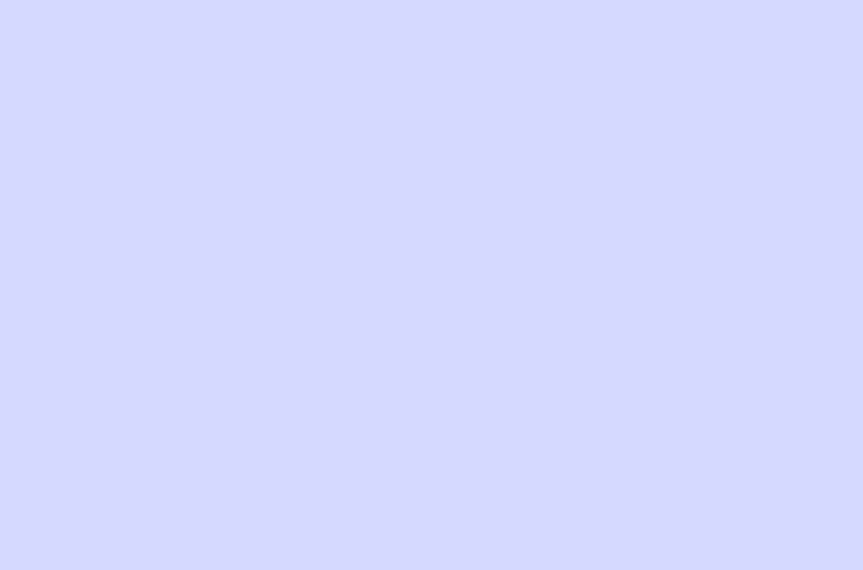
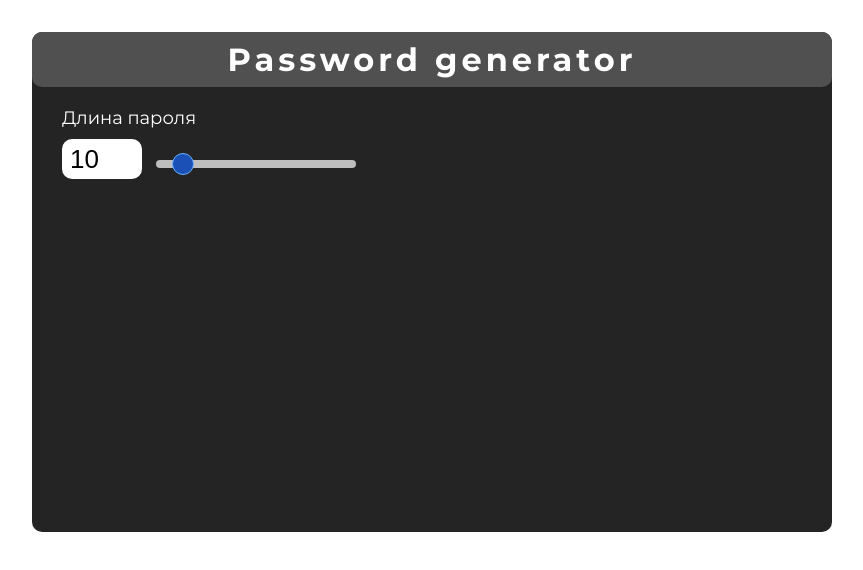
Before and after one commit to ecser/password-generator, a website: page app/index.html in a window 1280 px wide. Shown: the whole page, without its empty margins (208-1071 px from the left). Drawn offline with Linux system fonts and the light colour scheme; files that its build step writes are made by us from their sources.

Commit message:
main block and customize input

```diff
--- a/app/index.html
+++ b/app/index.html
@@ -3,10 +3,31 @@
 <head>
     <meta charset="UTF-8">
     <meta name="viewport" content="width=device-width, initial-scale=1.0">
-    <title>Document</title>
+    <title>Password generator</title>
     <link rel="stylesheet" href="styles/style.min.css">
+    <link href="https://fonts.googleapis.com/css2?family=Montserrat:wght@400;500;600;700&display=swap" rel="stylesheet">
 </head>
 <body>
+<div>
+    <div class="wrapper">
+        <div class="app">
+            <header class="header">
+                <h1 class="title">Password generator</h1>
+            </header>
+            <main class="main">
+                <div class="customize">
+                    <div class="customize__block">
+                        <span class="customize__title">Длина пароля</span>
+                        <input class="input input-screen" type="number" oninput="updateRange()" value="10">
+                        <input class="input input-range" min="1" max="100" type="range" oninput="updateScreen()" step="1" value="10">
+                    </div>
+                    <div class="customize__block">
+
+                    </div>
+                </div>
+            </main>
+        </div>
+    </div>
 
 
     <script src="./scripts/app.min.js"></script>
--- a/app/sass/style.scss
+++ b/app/sass/style.scss
@@ -1,4 +1,97 @@
-$mainColor: rgb(213, 217, 255);
 body {
-    background: $mainColor;
+    background: linear-gradient(-45deg, #fff);
+    background-size: 200% 200%;
+	animation: gradient 10s ease infinite;
+	box-sizing: border-box;
+	font-family: 'Montserrat', sans-serif;
+	font-size: 16px;
 }
+* {
+	margin: 0;
+	padding: 0;
+	box-sizing: border-box;
+}
+.wrapper {
+
+}
+.app {
+	margin: 0 auto;
+	background-color: #242424;
+	max-width: 800px;
+	width: 100%;
+	height: 500px;
+	margin-top: 2rem;
+	color:#fff;
+	border-radius: 10px;
+}
+.header {
+	border-radius: 10px;
+	background-color:rgb(80, 80, 80);
+	padding: 8px 0;
+}
+.title {
+	text-align: center;
+	letter-spacing: 4px;
+	font-weight: 700;
+}
+.customize__title {
+	display: block;
+}
+.main {
+	padding: 0 30px;
+}
+.input-range {
+	background-color:rgb(190, 190, 190);
+	-webkit-appearance: none;
+	outline: none;
+	cursor: pointer;
+	border-radius: 10px;
+	height: 8px;
+	width: 200px;
+}
+.input-range::-webkit-slider-thumb{
+    -webkit-appearance: none;
+    width: 22px;
+    height: 22px;
+    background:#1b51b6;
+    border-radius: 18px;
+    cursor: pointer;
+	transition: .1s;
+	border: 1px solid rgb(106, 175, 255);
+}
+.input-screen {
+	width: 80px;
+	height: 40px;
+	border-radius: 10px;
+	outline: none;
+	border: none;
+	padding: 2px 6px;
+	font-size: 26px;
+	border: 2px solid rgb(255, 255, 255);
+	margin-right: 10px;
+}
+input::-webkit-outer-spin-button,
+input::-webkit-inner-spin-button {
+    -webkit-appearance: none;
+	margin: 0;
+}
+.customize {
+	margin-top: 20px;
+}
+.customize__title {
+	margin-bottom: 10px;
+}
+.customize__title {
+	font-size: 18px;
+}
+@keyframes gradient {
+	0% {
+		background-position: 0% 50%;
+	}
+	50% {
+		background-position: 100% 50%;
+	}
+	100% {
+		background-position: 0 50%;
+	}
+}
--- a/app/scripts/app.js
+++ b/app/scripts/app.js
@@ -1,4 +1,19 @@
-let a = 1,
-    b = 10;
 
-console.log("Результат: " + a + b);
+let inputScreen = document.querySelector(".input-screen");
+
+   updateScreen = () => {
+        let inputRange = document.querySelector(".input-range");
+        document.querySelector(".input-screen").value = inputRange.value;
+        updateColor();
+    }
+    updateRange = () => {
+        let inputRange = document.querySelector(".input-range");
+        inputRange.value = document.querySelector(".input-screen").value;
+        updateColor();
+    }
+    function updateColor() {
+        if (inputScreen.value < 0 || inputScreen.value > 100)
+            inputScreen.style.border = "2px solid red";
+        else
+            inputScreen.style.border = "2px solid #fff";
+    }
```
Also changed, not shown: app/scripts/app.min.js, app/styles/style.min.css, build/index.html, build/scripts/app.min.js, build/styles/style.min.css.
